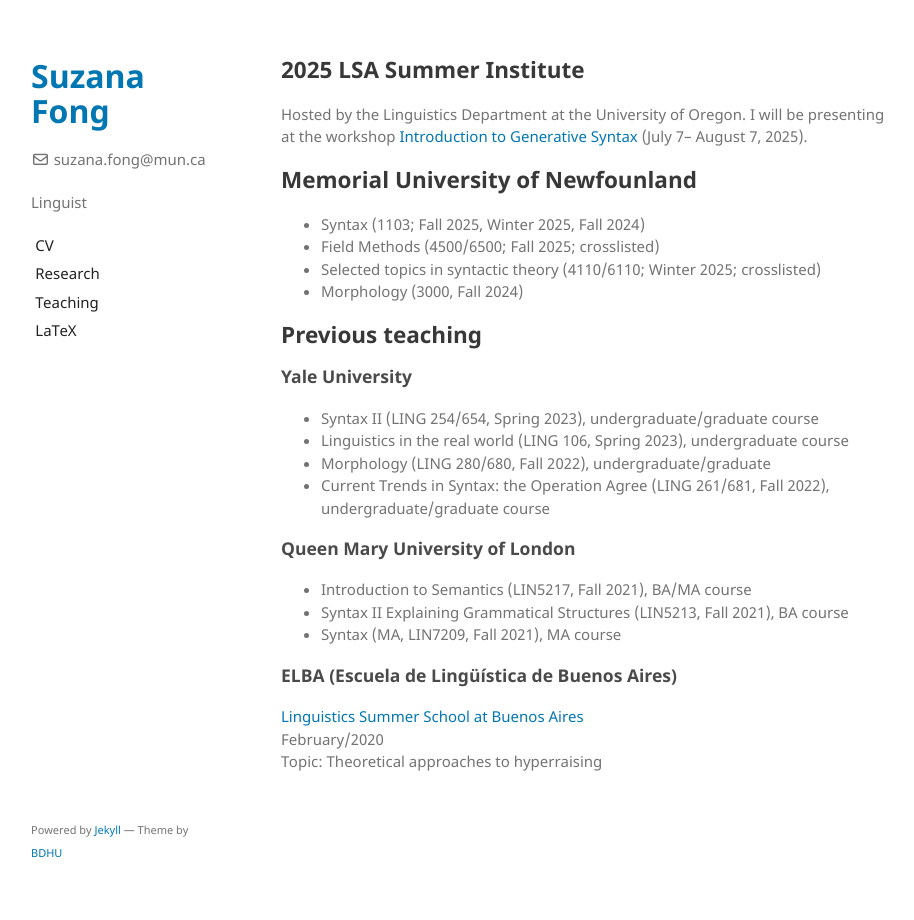
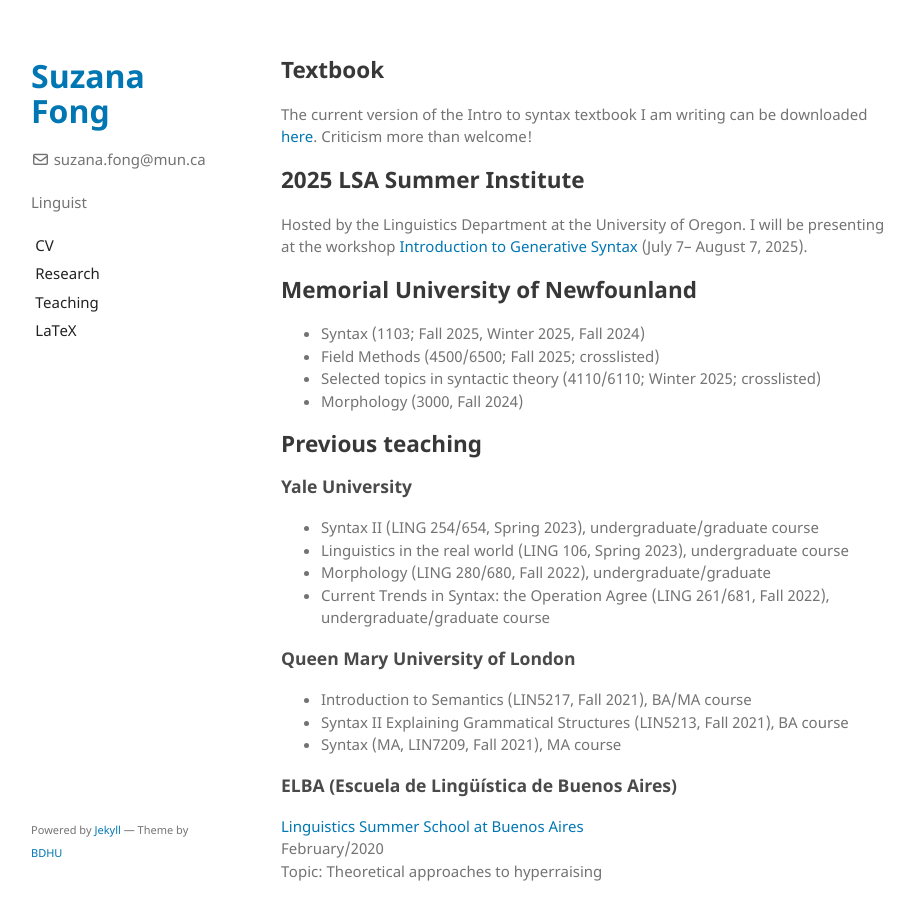
Before and after one commit to sznfng/sznfng.github.io, a Jekyll site: the page built from teaching.md, in a window 1280 px wide and 932 px high. Shown: the top 920 px of the window, without its empty margins (179-1093 px from the left). Built offline with Jekyll 4.4.1, drawn with Linux system fonts in a browser that asks for light colours.

Commit message:
Update teaching.md

```diff
--- a/teaching.md
+++ b/teaching.md
@@ -2,6 +2,10 @@
 layout: default
 title: Teaching
 ---
+## Textbook
+
+The current version of the Intro to syntax textbook I am writing can be downloaded [here](files/Introduction_to_syntax_textbook_complete.pdf). Criticism more than welcome!
+
 ## 2025 LSA Summer Institute
 
 Hosted by the Linguistics Department at the University of Oregon. I will be presenting at the workshop [Introduction to Generative Syntax](https://center.uoregon.edu/LSA/2025/program/search/detail_session.php?id=13901702) (July 7-- August 7, 2025).
```
